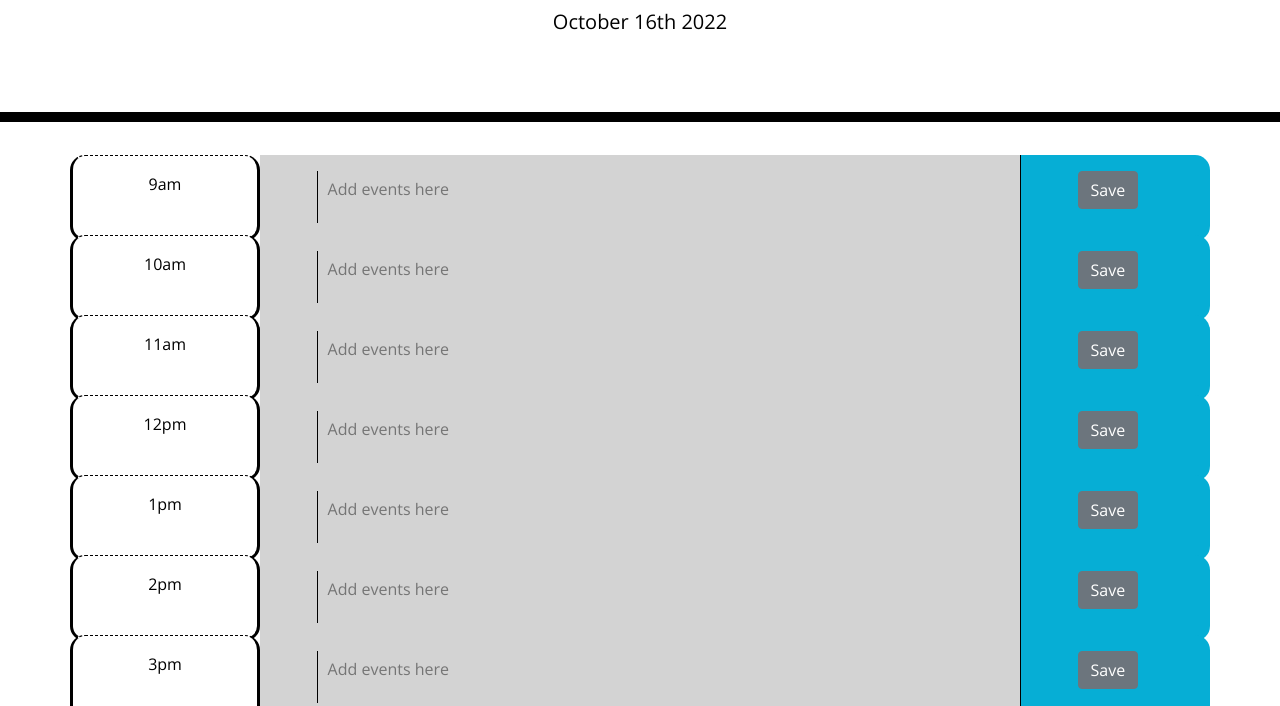
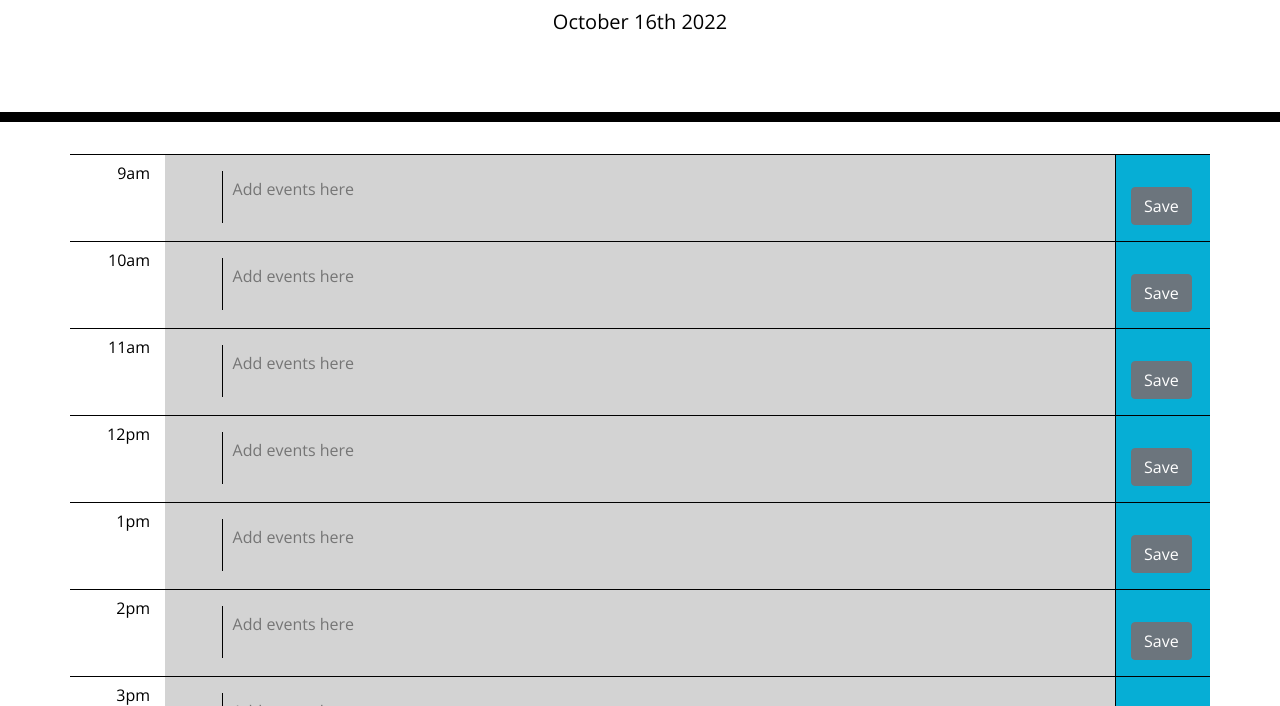
Before and after one commit to johnboy514/Work-Scheduler, a plain HTML site: page index.html in a window 1280 px wide. Shown: the part 182-888 px from the top of the page. Drawn offline with nearby package versions, Linux system fonts and the light colour scheme.

Commit message:
messed with style sheet to be more stylish

```diff
--- a/index.html
+++ b/index.html
@@ -31,8 +31,8 @@
     <div class="container">
       <!-- Timeblocks go here -->
       <div class="row">
-        <div class="col-2 time-block hour" id="9">9am</div>
-        <div class="col-8 time-slot">
+        <div class="col-1 time-block hour" id="9">9am</div>
+        <div class="col-10 time-slot">
           <textarea
             id="nineAm"
             placeholder="Add events here"
@@ -41,13 +41,13 @@
             cols="50"
           ></textarea>
         </div>
-        <div class="col-2 saveBtn">
+        <div class="col-1 saveBtn">
           <button id="9am" class="btn btn-secondary">Save</button>
         </div>
       </div>
       <div class="row">
-        <div class="col-2 time-block hour" id="10">10am</div>
-        <div class="col-8 time-slot">
+        <div class="col-1 time-block hour" id="10">10am</div>
+        <div class="col-10 time-slot">
           <textarea
             id="tenAm"
             placeholder="Add events here"
@@ -56,13 +56,13 @@
             cols="50"
           ></textarea>
         </div>
-        <div class="col-2 saveBtn">
+        <div class="col-1 saveBtn">
           <button id="10am" class="btn btn-secondary">Save</button>
         </div>
       </div>
       <div class="row">
-        <div class="col-2 time-block hour" id="11">11am</div>
-        <div class="col-8 time-slot">
+        <div class="col-1 time-block hour" id="11">11am</div>
+        <div class="col-10 time-slot">
           <textarea
             id="elevenAm"
             placeholder="Add events here"
@@ -71,13 +71,13 @@
             cols="50"
           ></textarea>
         </div>
-        <div class="col-2 saveBtn">
+        <div class="col-1 saveBtn">
           <button id="11am" class="btn btn-secondary">Save</button>
         </div>
       </div>
       <div class="row">
-        <div class="col-2 time-block hour" id="12">12pm</div>
-        <div class="col-8 time-slot">
+        <div class="col-1 time-block hour" id="12">12pm</div>
+        <div class="col-10 time-slot">
           <textarea
             id="twelvePm"
             placeholder="Add events here"
@@ -86,13 +86,13 @@
             cols="50"
           ></textarea>
         </div>
-        <div class="col-2 saveBtn">
+        <div class="col-1 saveBtn">
           <button id="12pm" class="btn btn-secondary">Save</button>
         </div>
       </div>
       <div class="row">
-        <div class="col-2 time-block hour" id="13">1pm</div>
-        <div class="col-8 time-slot">
+        <div class="col-1 time-block hour" id="13">1pm</div>
+        <div class="col-10 time-slot">
           <textarea
             id="onePm"
             placeholder="Add events here"
@@ -101,13 +101,13 @@
             cols="50"
           ></textarea>
         </div>
-        <div class="col-2 saveBtn">
+        <div class="col-1 saveBtn">
           <button id="1pm" class="btn btn-secondary">Save</button>
         </div>
       </div>
       <div class="row">
-        <div class="col-2 time-block hour" id="14">2pm</div>
-        <div class="col-8 time-slot">
+        <div class="col-1 time-block hour" id="14">2pm</div>
+        <div class="col-10 time-slot">
           <textarea
             id="twoPm"
             placeholder="Add events here"
@@ -116,13 +116,13 @@
             cols="50"
           ></textarea>
         </div>
-        <div class="col-2 saveBtn">
+        <div class="col-1 saveBtn">
           <button id="2pm" class="btn btn-secondary">Save</button>
         </div>
       </div>
       <div class="row">
-        <div class="col-2 time-block hour" id="15">3pm</div>
-        <div class="col-8 time-slot">
+        <div class="col-1 time-block hour" id="15">3pm</div>
+        <div class="col-10 time-slot">
           <textarea
             id="threePm"
             placeholder="Add events here"
@@ -131,13 +131,13 @@
             cols="50"
           ></textarea>
         </div>
-        <div class="col-2 saveBtn">
+        <div class="col-1 saveBtn">
           <button id="3pm" class="btn btn-secondary">Save</button>
         </div>
       </div>
       <div class="row">
-        <div class="col-2 time-block hour" id="16">4pm</div>
-        <div class="col-8 time-slot">
+        <div class="col-1 time-block hour" id="16">4pm</div>
+        <div class="col-10 time-slot">
           <textarea
             id="fourPm"
             placeholder="Add events here"
@@ -146,13 +146,13 @@
             cols="50"
           ></textarea>
         </div>
-        <div class="col-2 saveBtn">
+        <div class="col-1 saveBtn">
           <button id="4pm" class="btn btn-secondary">Save</button>
         </div>
       </div>
       <div class="row">
-        <div class="col-2 time-block hour" id="17">5pm</div>
-        <div class="col-8 time-slot">
+        <div class="col-1 time-block hour" id="17">5pm</div>
+        <div class="col-10 time-slot">
           <textarea
             id="fivePm"
             placeholder="Add events here"
@@ -161,7 +161,7 @@
             cols="50"
           ></textarea>
         </div>
-        <div class="col-2 saveBtn">
+        <div class="col-1 saveBtn">
           <button id="5pm" class="btn btn-secondary">Save</button>
         </div>
       </div>
--- a/style.css
+++ b/style.css
@@ -2,6 +2,7 @@ body {
   font-family: 'Open Sans', sans-serif;
   font-size: 16px;
   line-height: 1;
+  margin-bottom: 60px;
 }
 
 textarea {
@@ -26,23 +27,21 @@ textarea {
 }
 
 .time-block {
-  text-align: center;
-  border-radius: 15px;
-  /* change later maybe if cooler option appears */
-  border: solid;
-  padding: 20px;
+  text-align: right;
 }
 
 .row {
   white-space: pre-wrap;
   height: 80px;
-  border-top: 1px solid white;
+  border-top: 1px solid rgb(0, 0, 0);
+  margin-bottom: 7px;
 }
 
 .hour {
   background-color: #ffffff;
   color: #000000;
-  border-top: 1px dashed #000000;
+  border-top: 1px #000000;
+  padding-top: 10px;
 }
 
 .past {
@@ -62,8 +61,6 @@ textarea {
 
 .saveBtn {
   border-left: 1px solid black;
-  border-top-right-radius: 15px;
-  border-bottom-right-radius: 15px;
   background-color: #06aed5;
   color: white;
 }
```
